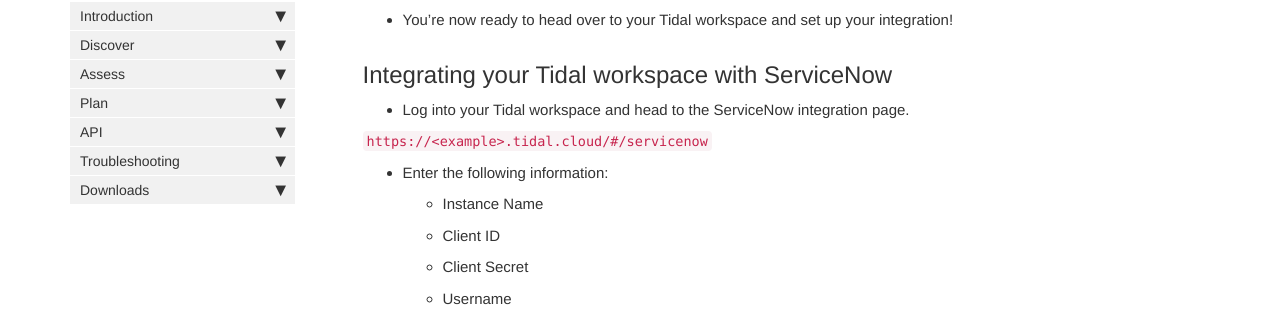
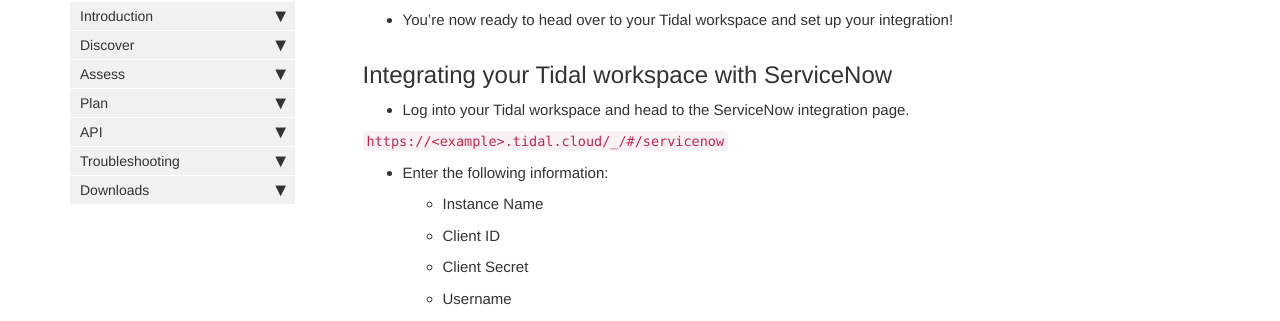
Before and after one commit to tidalmigrations/tidalmigrations.github.io, a Jekyll site: the page built from pages/user guides/integrating_with_servicenow.md, in a window 1280 px wide and 900 px high, scrolled down 4761 px. Shown: the part 127-448 px from the top of the window. Built offline with Jekyll 4.4.1, drawn with Linux system fonts in a browser that asks for light colours; nearby versions of some CDN libraries; comment, search, counter and statistics services are not loaded.

```diff
--- a/pages/user guides/integrating_with_servicenow.md
+++ b/pages/user guides/integrating_with_servicenow.md
@@ -89,7 +89,7 @@ In order for your Tidal workspace to communicate with your ServiceNow instance,
 
 - Log into your Tidal workspace and head to the ServiceNow integration page.
 
-`` https://<example>.tidal.cloud/#/servicenow ``
+`` https://<example>.tidal.cloud/_/#/servicenow ``
 
 - Enter the following information:
     - Instance Name
```
